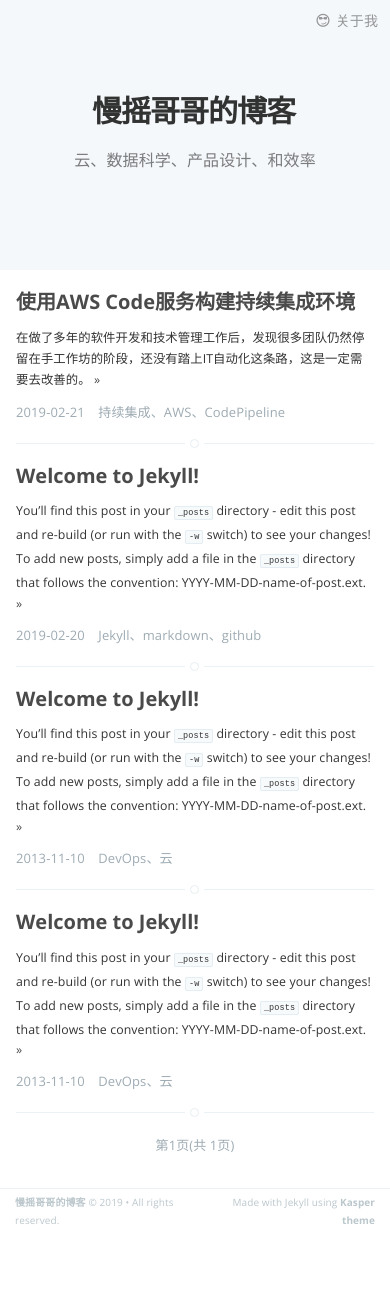
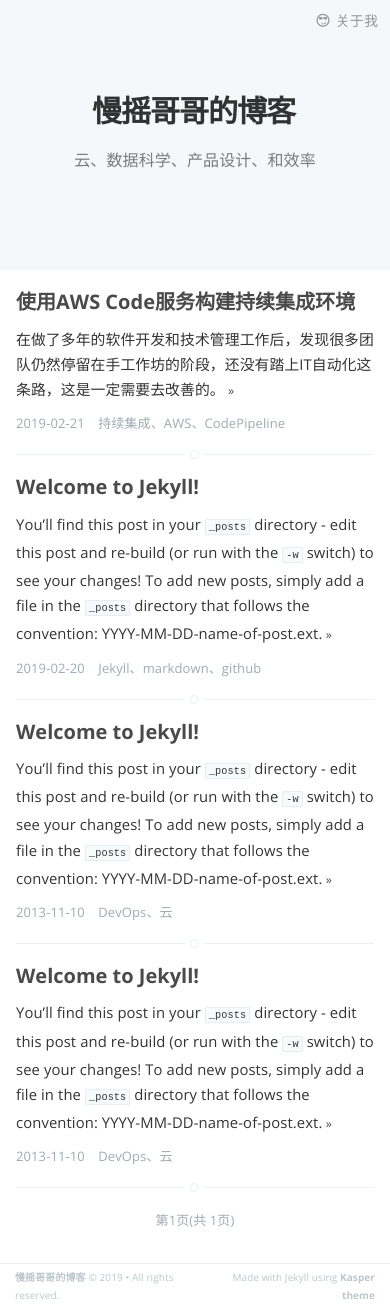
Before and after one commit to aaronyao/aaronyao.github.io, a Jekyll site: the page built from index.html, in a window 390 px wide. Built offline with Jekyll 4.4.1, drawn with Linux system fonts in a browser that asks for light colours; the list of posts is cut into pages by our own code; before the commit the page ends 1234 px from its top, so only the background shows below that.

Commit message:
Update theme.

```diff
--- a/assets/css/screen.css
+++ b/assets/css/screen.css
@@ -1622,7 +1622,7 @@ body:not(.post-template) .post-title {
     }
 
     .post-excerpt p {
-        font-size: 1em;
+        font-size: 1.2em;
     }
 
     .page-description {
```
